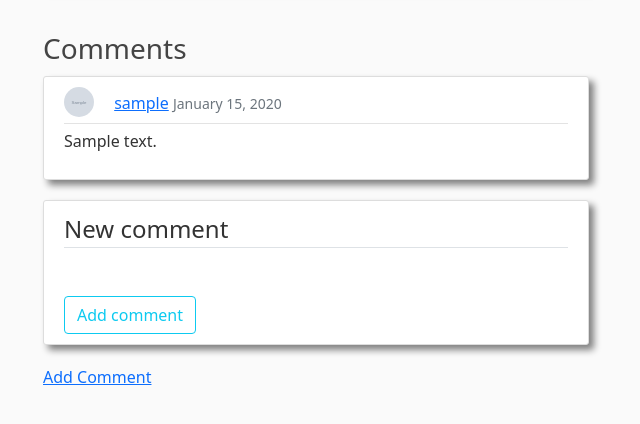
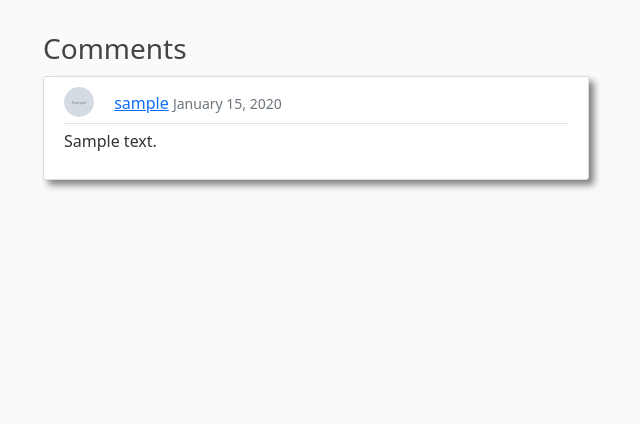
Before and after one commit to JackPadalino/BlogApp, a Django app: page /post/1/ in a window 1280 px wide. Shown: the part 252-676 px from the top of the page, without its empty margins (39-679 px from the left). Run offline with Django 4.2, Linux system fonts and the light colour scheme; tables that the repository leaves empty hold one stand-in row (values such as "Sample post"); grey boxes marked "Sample" are stand-in pictures; some libraries are stand-ins or nearby versions.

Commit message:
Removed comment form from post details template

```diff
--- a/blog/templates/blog/post_details.html
+++ b/blog/templates/blog/post_details.html
@@ -35,19 +35,5 @@
             </div>
         </article>
     {% endfor %}
-    <div class="content-section">
-        <form method="POST">
-            {% csrf_token %}
-            <fieldset class="form-group">
-                <legend class="border-bottom mb-4">New comment</legend>
-                {{ form|crispy }}
-            </fieldset>
-            <br>
-            <div class='form-group'>
-                <button class="btn btn-outline-info" type='submit'>Add comment</button>
-            </div>
-        </form>
-    </div>
-    <a href="{% url 'add-comment' post.id %}">Add Comment </a>
 {% endif %}
 {% endblock content %}
```
